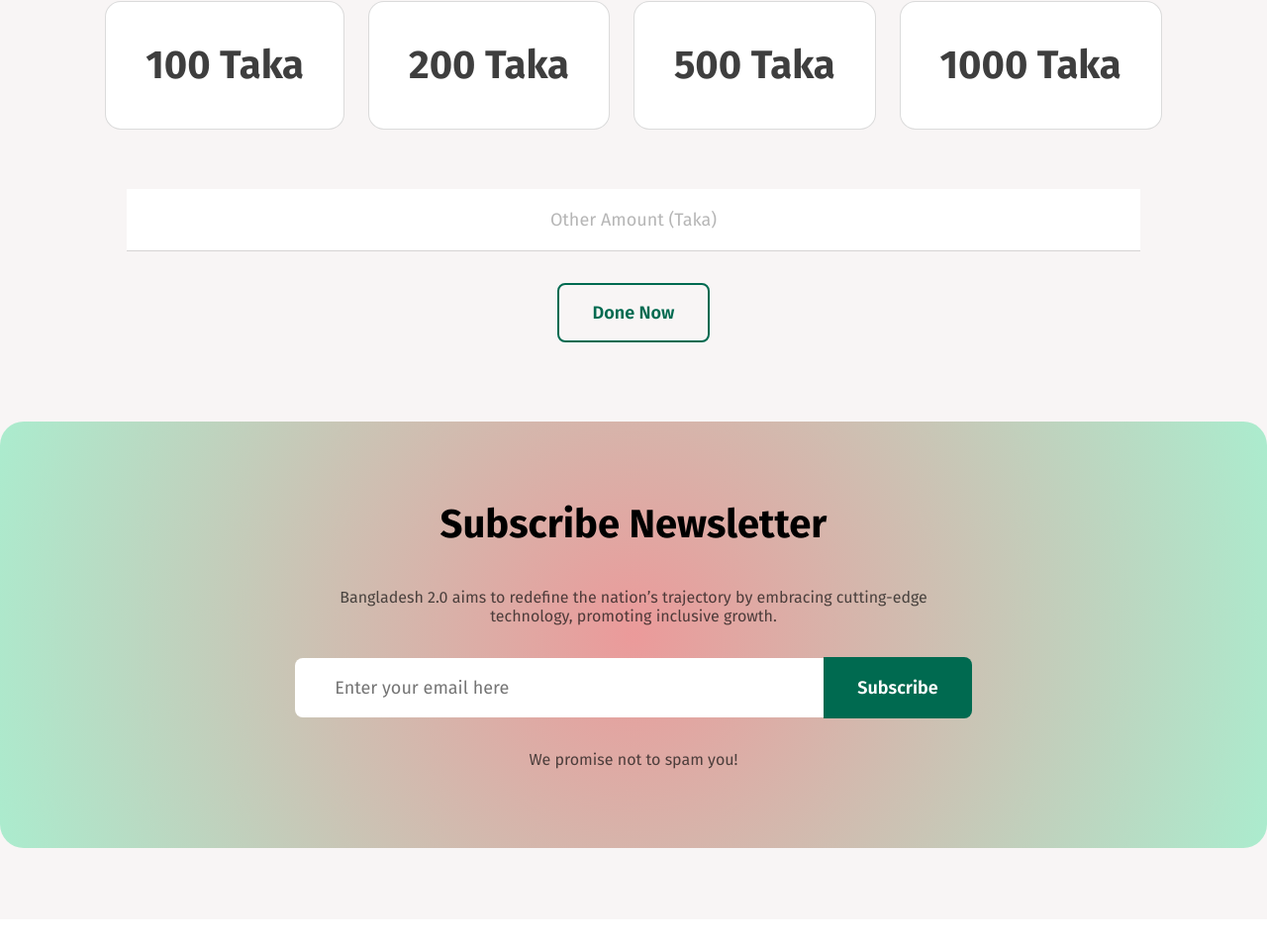
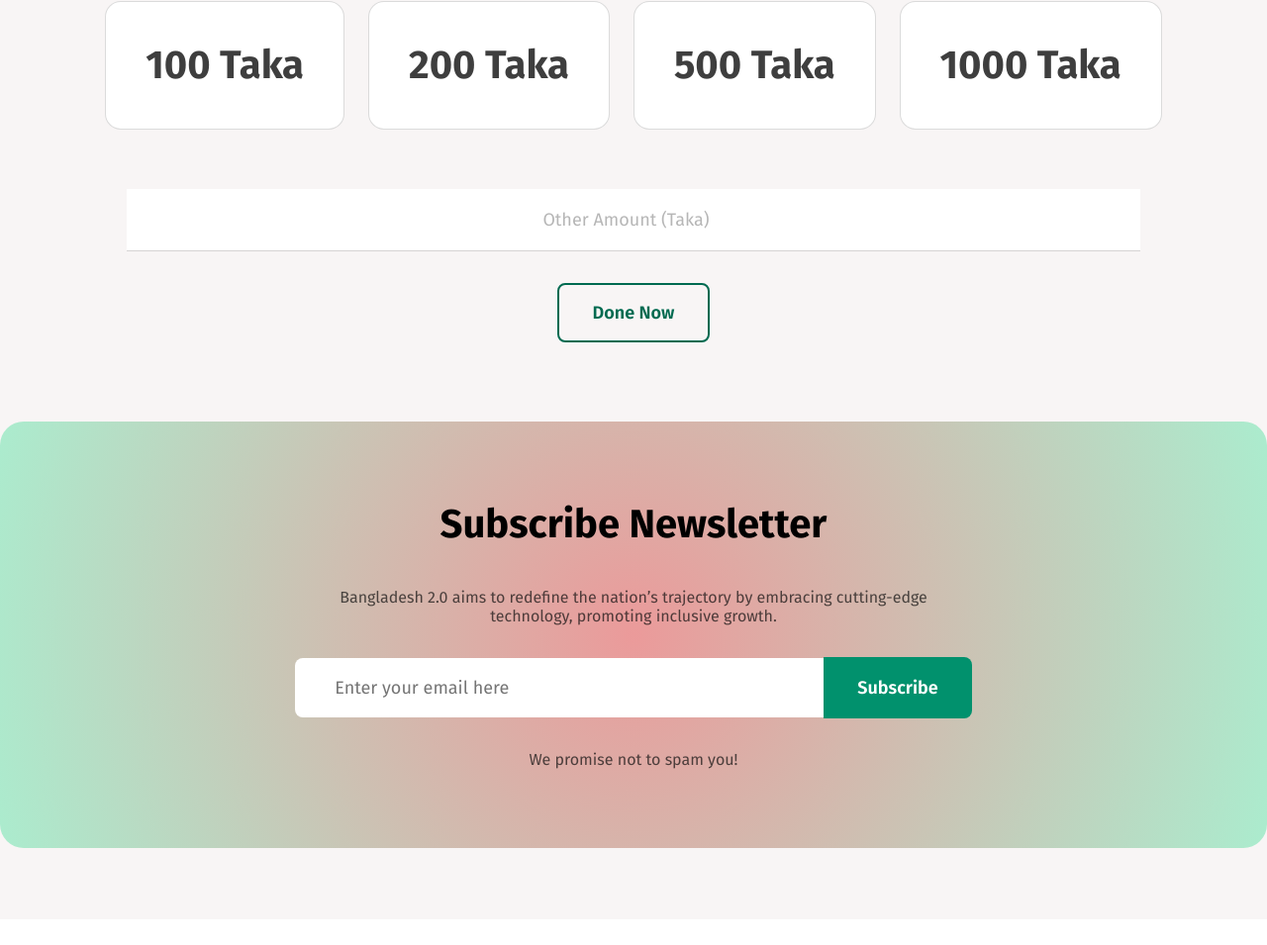
Before and after one commit to Amdad09/Assignment-1.0, a plain HTML site: page index.html in a window 1280 px wide. Shown: the part 3332-4287 px from the top of the page at 99% size. Drawn offline with Linux system fonts and the light colour scheme.

Commit message:
changed input type and background color

```diff
--- a/index.html
+++ b/index.html
@@ -107,7 +107,7 @@
                 <div class="donate-box">1000 Taka</div>
             </div>
             <div class="input-container">
-                <input type="text" name="amount" id="amount" placeholder="Other Amount (Taka)">
+                <input type="number" name="amount" id="amount" placeholder="Other Amount (Taka)">
             </div>
             <button class="explore">Done Now</button>
         </section>
--- a/styles.css
+++ b/styles.css
@@ -351,7 +351,8 @@ main {
 }
 .subscribe-btn {
   border-radius: 0px 8px 8px 0px;
-  background: rgb(0, 106, 80);
+  background: rgb(1, 145, 109);
+  /* opacity: .8; */
   margin-left: -6px;
   font-size: 18px;
   font-weight: 600;
@@ -359,7 +360,13 @@ main {
   padding: 20px 34px 20px 34px;
   border: none;
   cursor: pointer;
+  transition: .5s ease;
 }
+
+.subscribe-btn:hover{
+  background: rgb(0, 106, 80);
+}
+
 /* footer section  */
 footer {
   text-align: center;
```
